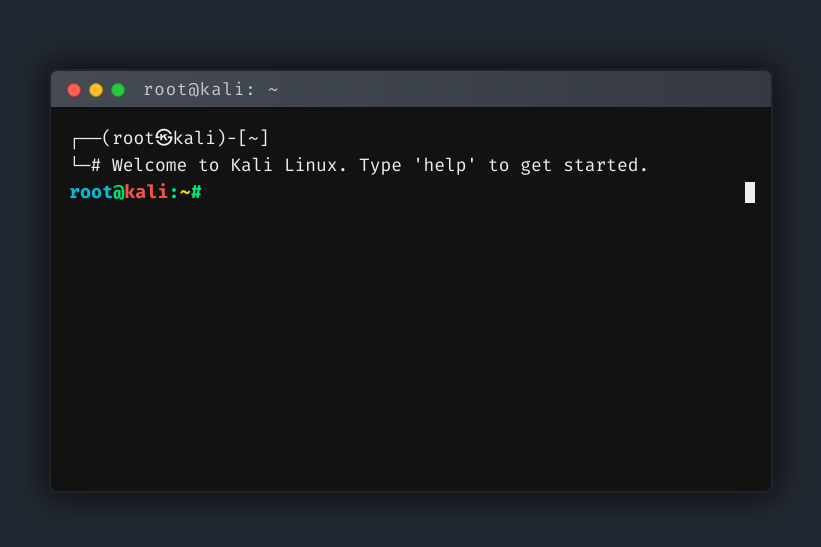
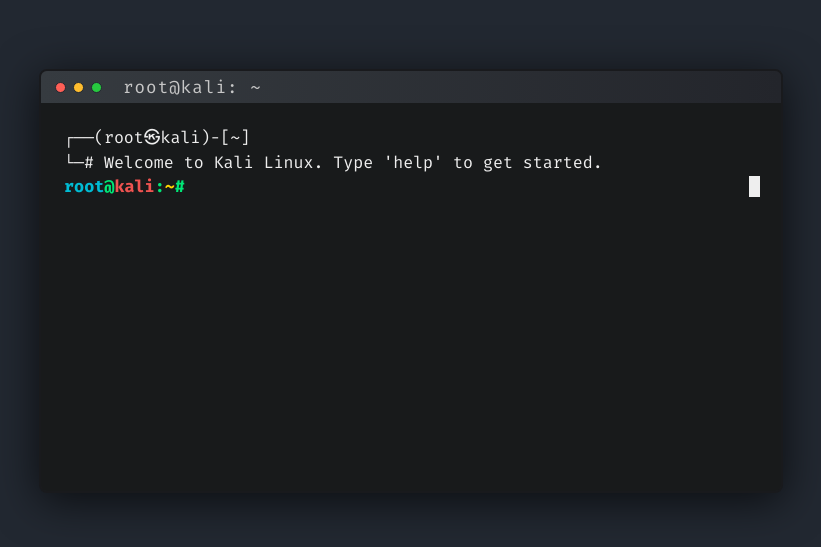
Before and after one commit to roket2980/netrunner, a plain HTML site: page index.html in a window 1280 px wide. Shown: the part 119-666 px from the top of the page, without its empty margins (229-1050 px from the left). Drawn offline with Linux system fonts and the light colour scheme.

Commit message:
Update index.html

```diff
--- a/index.html
+++ b/index.html
@@ -1,94 +1,95 @@
 <!DOCTYPE html>
 <html lang="en">
 <head>
-  <meta charset="UTF-8" />
+  <meta charset="UTF-8">
   <title>Kali Linux Terminal Replica</title>
   <link href="https://fonts.googleapis.com/css?family=Fira+Mono:400,700&display=swap" rel="stylesheet">
   <style>
     html, body {
       height: 100%;
       margin: 0;
-      padding: 0;
       background: #222831;
     }
     body {
       display: flex;
+      align-items: center;
       justify-content: center;
-      align-items: center;
       min-height: 100vh;
     }
-    .kali-window {
-      background: #23272e;
+    .window {
+      min-width: 740px;
+      max-width: 880px;
+      min-height: 420px;
+      max-height: 90vh;
+      background: #202124;
       border-radius: 8px;
-      box-shadow: 0 0 32px 4px #000a;
-      min-width: 720px;
-      max-width: 90vw;
-      min-height: 420px;
-      border: 2px solid #20232a;
-      overflow: hidden;
+      box-shadow: 0 8px 44px 0 #000a;
       display: flex;
       flex-direction: column;
+      border: 2.5px solid #191a1d;
+      overflow: hidden;
     }
-    .kali-bar {
-      background: linear-gradient(90deg, #454b53 0%, #343942 100%);
-      height: 36px;
+    .titlebar {
+      height: 32px;
+      background: linear-gradient(90deg, #363b40 0%, #23252b 100%);
       display: flex;
       align-items: center;
-      padding: 0 16px;
+      padding: 0 14px;
       user-select: none;
     }
-    .kali-dots {
+    .window-btns {
       display: flex;
-      gap: 8px;
-      margin-right: 12px;
+      gap: 7px;
+      margin-right: 14px;
     }
-    .kali-dot {
-      width: 12px;
-      height: 12px;
+    .window-btn {
+      width: 11px;
+      height: 11px;
       border-radius: 50%;
-      margin-top: 2px;
+      margin-top: 1px;
+      border: 1.5px solid #222831;
+      box-sizing: border-box;
     }
-    .kali-dot.red { background: #ff5f56; border: 1.5px solid #d32d23; }
-    .kali-dot.yellow { background: #ffbd2e; border: 1.5px solid #b38a13; }
-    .kali-dot.green { background: #27c93f; border: 1.5px solid #179a24; }
-    .kali-bar-title {
+    .window-btn.red { background: #ff5f56; }
+    .window-btn.yellow { background: #ffbd2e; }
+    .window-btn.green { background: #27c93f; }
+    .title {
       color: #c7c7c7;
       font-family: 'Fira Mono', monospace;
-      font-size: 1.08em;
-      margin-left: 6px;
-      letter-spacing: 1px;
+      font-size: 1.09em;
+      letter-spacing: 1.1px;
+      margin-left: 7px;
       flex: 1;
     }
-    .kali-terminal {
-      background: #121212;
-      height: 350px;
+    .terminal {
+      background: #181a1b;
+      font-family: 'Fira Mono', monospace;
+      font-size: 1.04em;
+      color: #eeeeee;
+      flex: 1;
+      padding: 22px 21px 16px 23px;
       overflow-y: auto;
-      padding: 18px 16px 12px 18px;
-      font-family: 'Fira Mono', monospace;
-      font-size: 1.12em;
-      color: #eeeeee;
+      line-height: 1.48;
       outline: none;
-      line-height: 1.5;
-      flex: 1;
-      user-select: text;
+      min-height: 320px;
+      box-sizing: border-box;
     }
     .prompt-line {
       display: flex;
       align-items: center;
       flex-wrap: wrap;
-      font-size: 1em;
-      margin-bottom: 1px;
+      margin-bottom: 2px;
     }
     .prompt {
       color: #00e676;
       font-weight: bold;
       user-select: none;
-      font-size: 1.03em;
+      font-size: 1.01em;
     }
-    .prompt .user { color: #00bcd4; }
-    .prompt .host { color: #ef5350; }
-    .prompt .path { color: #ffd600; }
-    .shell-input {
+    .user { color: #00bcd4; }
+    .host { color: #ef5350; }
+    .path { color: #ffd600; }
+    .input {
       background: none;
       border: none;
       color: inherit;
@@ -96,28 +97,27 @@
       font-size: 1em;
       outline: none;
       min-width: 20px;
+      margin-left: 3px;
+      padding: 0;
+      flex: 1 0 0;
       caret-color: transparent;
-      padding: 0;
-      margin-left: 2px;
-      flex: 1 0 0;
-      position: relative;
-      z-index: 1;
+      z-index: 2;
     }
     .output {
       white-space: pre-wrap;
       word-break: break-word;
       font-size: 1em;
       color: #cfcfcf;
-      margin-left: 1.6em;
+      margin-left: 1.7em;
       margin-bottom: 1px;
     }
     .blinker {
       display: inline-block;
-      width: 10px;
-      height: 1.18em;
+      width: 11px;
+      height: 1.24em;
       vertical-align: middle;
       background: #eeeeee;
-      margin-left: -10px;
+      margin-left: -11px;
       position: relative;
       z-index: 3;
       animation: blink 1s steps(1) infinite;
@@ -125,38 +125,38 @@
     @keyframes blink {
       50% { opacity: 0; }
     }
-    .kali-terminal::-webkit-scrollbar {
+    .terminal::-webkit-scrollbar {
       width: 10px;
-      background: #222831;
+      background: #23252b;
     }
-    .kali-terminal::-webkit-scrollbar-thumb {
+    .terminal::-webkit-scrollbar-thumb {
       background: #343942;
-      border-radius: 6px;
+      border-radius: 7px;
     }
-    @media (max-width: 720px) {
-      .kali-window { min-width: 99vw; }
-      .kali-terminal { font-size: 0.93em; }
+    @media (max-width: 750px) {
+      .window { min-width: 99vw; }
+      .terminal { font-size: 0.91em; }
     }
     ::selection {
-      background: #3f51b5;
+      background: #1976d2;
       color: #fff;
     }
   </style>
 </head>
 <body>
-  <div class="kali-window">
-    <div class="kali-bar">
-      <div class="kali-dots">
-        <div class="kali-dot red"></div>
-        <div class="kali-dot yellow"></div>
-        <div class="kali-dot green"></div>
+  <div class="window">
+    <div class="titlebar">
+      <div class="window-btns">
+        <div class="window-btn red"></div>
+        <div class="window-btn yellow"></div>
+        <div class="window-btn green"></div>
       </div>
-      <span class="kali-bar-title">root@kali: ~</span>
+      <span class="title">root@kali: ~</span>
     </div>
-    <div class="kali-terminal" id="kali-terminal" tabindex="0" spellcheck="false"></div>
+    <div class="terminal" id="terminal" tabindex="0" spellcheck="false"></div>
   </div>
   <script>
-    // Fake file system for ls/cd realism
+    // Simulated file system for realistic 'ls' and 'cd'
     const fileSystem = {
       "/": ["home", "root", "etc", "usr", "bin", "var", "tmp"],
       "/root": ["Desktop", "Documents", "Downloads", "Music", "Pictures", "Public", "Templates", "Videos"],
@@ -170,16 +170,15 @@
       "/var": [],
       "/tmp": [],
     };
-
     let currentPath = "/root";
     let history = [];
     let histPos = 0;
 
-    const terminal = document.getElementById('kali-terminal');
+    const terminal = document.getElementById('terminal');
     const promptTemplate = (cwd) =>
       `<span class="prompt"><span class="user">root</span>@<span class="host">kali</span>:<span class="path">${cwd.replace("/root", "~")}</span>#</span>`;
 
-    // Banner
+    // Banner (matches Kali fresh login)
     const banner = [
       "┌──(root㉿kali)-[~]",
       "└─# Welcome to Kali Linux. Type 'help' to get started.",
@@ -202,10 +201,10 @@
       const line = document.createElement('div');
       line.className = 'prompt-line';
       line.innerHTML = promptTemplate(currentPath) +
-        `<input class="shell-input" id="shell-input" autocomplete="off" autofocus />` +
+        `<input class="input" id="input-line" autocomplete="off" autofocus />` +
         `<span class="blinker" id="blinker"></span>`;
       terminal.appendChild(line);
-      const inp = line.querySelector('.shell-input');
+      const inp = line.querySelector('.input');
       inp.value = inputVal;
       inp.focus();
       scrollToBottom();
@@ -224,6 +223,7 @@
     function runCommand(cmd) {
       let out = "";
       let trimmed = cmd.trim();
+      // Simulate commands
       if (trimmed === "ls") {
         out = (fileSystem[currentPath] || []).join("  ");
       } else if (trimmed.startsWith("cd")) {
@@ -266,7 +266,7 @@
         out = trimmed.slice(5);
       } else if (trimmed === "exit") {
         out = "logout";
-        setTimeout(() => window.location.reload(), 600);
+        setTimeout(() => window.location.reload(), 800);
       } else if (trimmed === "") {
         out = "";
       } else {
@@ -276,10 +276,9 @@
     }
 
     function handleInput(e) {
-      const inp = document.getElementById('shell-input');
+      const inp = document.getElementById('input-line');
       if (!inp) return;
       if (e.key === 'Enter') {
-        // Print prompt+command
         inp.parentNode.innerHTML = promptTemplate(currentPath) + " " + inp.value;
         history.push(inp.value);
         histPos = history.length;
@@ -305,7 +304,7 @@
     }
 
     terminal.addEventListener('mousedown', () => {
-      const inp = document.getElementById('shell-input');
+      const inp = document.getElementById('input-line');
       if (inp) inp.focus();
     });
 
@@ -313,7 +312,7 @@
 
     terminal.addEventListener('focusout', () => {
       setTimeout(() => {
-        const inp = document.getElementById('shell-input');
+        const inp = document.getElementById('input-line');
         if (inp) inp.focus();
       }, 10);
     });
@@ -322,9 +321,9 @@
     addBanner();
     addPrompt();
     setTimeout(() => {
-      const inp = document.getElementById('shell-input');
+      const inp = document.getElementById('input-line');
       if (inp) inp.focus();
-    }, 100);
+    }, 120);
   </script>
 </body>
 </html>
```
